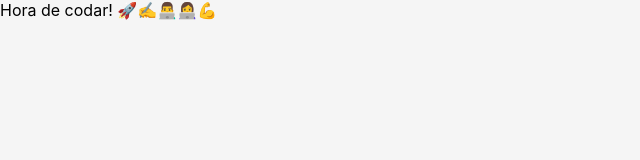
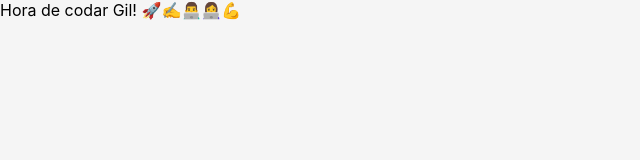
Before and after one commit to Gildeir/Movie-cards-library-project-fundamentals, a React (Create React App) app: page / in a window 1280 px wide. Shown: the top 160 px of the page, without its empty margins (0-640 px from the left). Built offline with nearby package versions, Linux system fonts and the light colour scheme.

Commit message:
iniciando o projeto. VAMOS COM TUDO :rocket:

```diff
--- a/src/App.js
+++ b/src/App.js
@@ -5,7 +5,7 @@ function App() {
   return (
     <div className="App">
       {/* Sua implementação deve ficar aqui. Remova essas duas linhas e mão na massa */}
-      Hora de codar! 🚀✍️👨‍💻👩‍💻💪
+      Hora de codar Gil! 🚀✍️👨‍💻👩‍💻💪
     </div>
   );
 }
```
Also changed, not shown: 1 other file (tests, documents, lock files or other folders).
